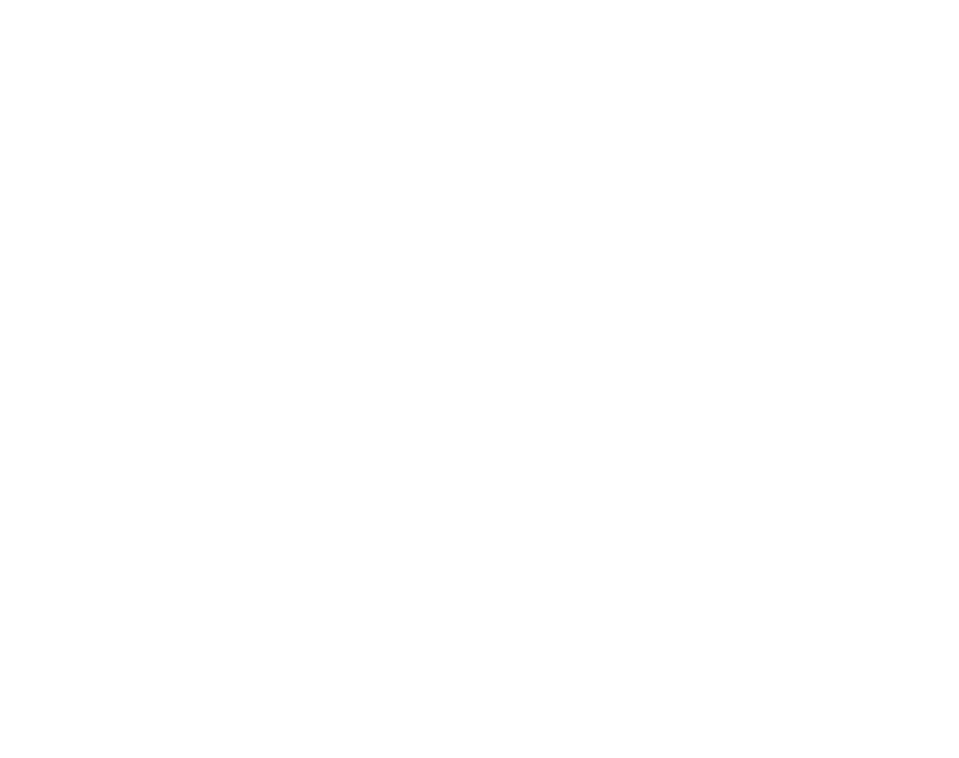
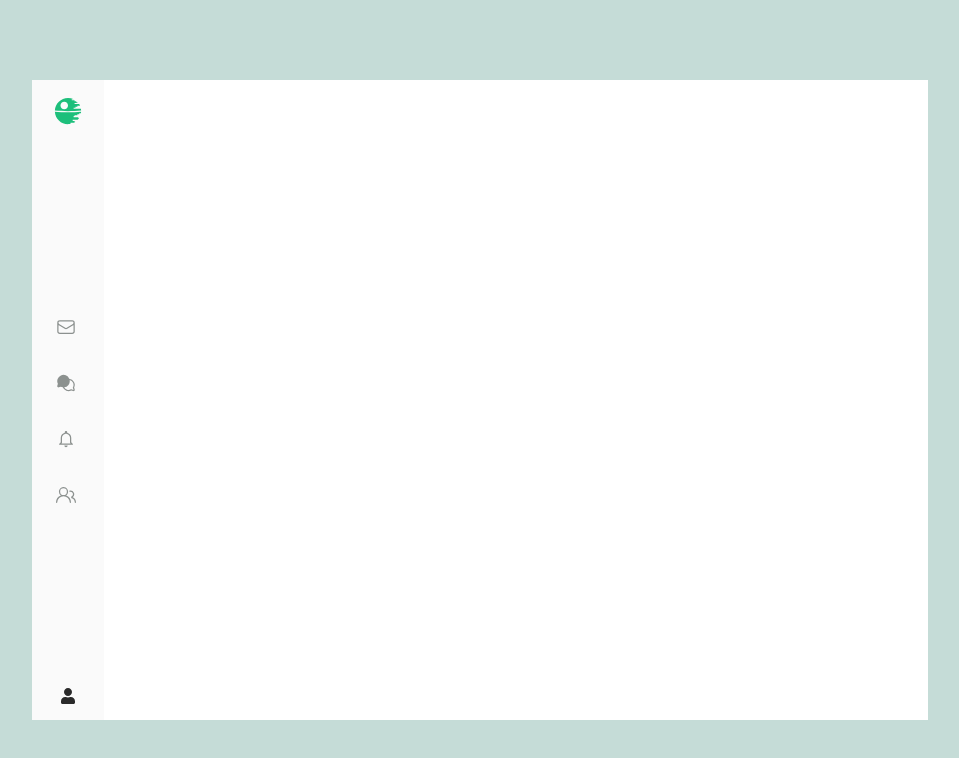
Before and after one commit to bernardoyewole/chat-room, a React (Create React App) app: page / in a window 1280 px wide. Shown: the top 758 px of the page, without its empty margins (160-1119 px from the left). Built offline with nearby package versions, Linux system fonts and the light colour scheme.

Commit message:
Create menu

```diff
--- a/package.json
+++ b/package.json
@@ -8,6 +8,7 @@
     "@testing-library/user-event": "^13.5.0",
     "react": "^18.3.1",
     "react-dom": "^18.3.1",
+    "react-icons": "^5.2.1",
     "react-scripts": "5.0.1",
     "web-vitals": "^2.1.4"
   },
--- a/src/App.js
+++ b/src/App.js
@@ -1,6 +1,11 @@
+import Menu from "./components/Menu";
+
 function App() {
   return (
-    <div className="App">
+    <div className="bg-[#C5DCD7] h-full w-full flex justify-center items-center">
+      <div className="h-[80%] w-[70%] bg-white">
+        <Menu />
+      </div>
     </div>
   );
 }
--- /dev/null
+++ b/src/components/Menu.js
@@ -0,0 +1,37 @@
+import { HiOutlineEnvelope } from "react-icons/hi2";
+import { PiChatsCircleFill } from "react-icons/pi";
+import { IoMdNotificationsOutline } from "react-icons/io";
+import { GoPeople } from "react-icons/go";
+import { GiDeathStar } from "react-icons/gi";
+import { FaUser } from "react-icons/fa";
+
+function Menu() {
+    return (
+        <div className="flex flex-col justify-between items-center h-full w-[8%] bg-[#FAFAFA] pt-4 pb-4">
+            <div>
+                <button>
+                    <GiDeathStar className="text-3xl text-[#1DBF7B]" />
+                </button>
+            </div>
+            <div className="flex flex-col items-center w-full">
+                <button className="w-full grid place-content-center h-14 border-r-[3px] border-transparent hover:border-r-[#1DBF7B] transition-all duration-300 ease-in-out">
+                    <HiOutlineEnvelope className="text-xl text-[#8C918F]" />
+                </button>
+                <button className="w-full grid place-content-center h-14 border-r-[3px] border-transparent hover:border-r-[#1DBF7B] transition-all duration-300 ease-in-out">
+                    <PiChatsCircleFill className="text-xl text-[#8C918F]" />
+                </button>
+                <button className="w-full grid place-content-center h-14 border-r-[3px] border-transparent hover:border-r-[#1DBF7B] transition-all duration-300 ease-in-out">
+                    <IoMdNotificationsOutline className="text-xl text-[#8C918F]" />
+                </button>
+                <button className="w-full grid place-content-center h-14 border-r-[3px] border-transparent hover:border-r-[#1DBF7B] transition-all duration-300 ease-in-out">
+                    <GoPeople className="text-xl text-[#8C918F]" />
+                </button>
+            </div>
+            <div>
+                <FaUser />
+            </div>
+        </div>
+    )
+}
+
+export default Menu
--- a/src/styles/reset.css
+++ b/src/styles/reset.css
@@ -11,7 +11,7 @@
 }
 
 html, body {
-    height: 100%;
+    height: 100vh;
     scroll-behavior: smooth;
 }
 
@@ -20,6 +20,10 @@
     line-height: 1.4;
     font-weight: 400;
     color: #2a2a2a;
+}
+
+#root {
+    height: 100%;
 }
 
 a {
```
Also changed, not shown: 1 other file (tests, documents, lock files or other folders).
